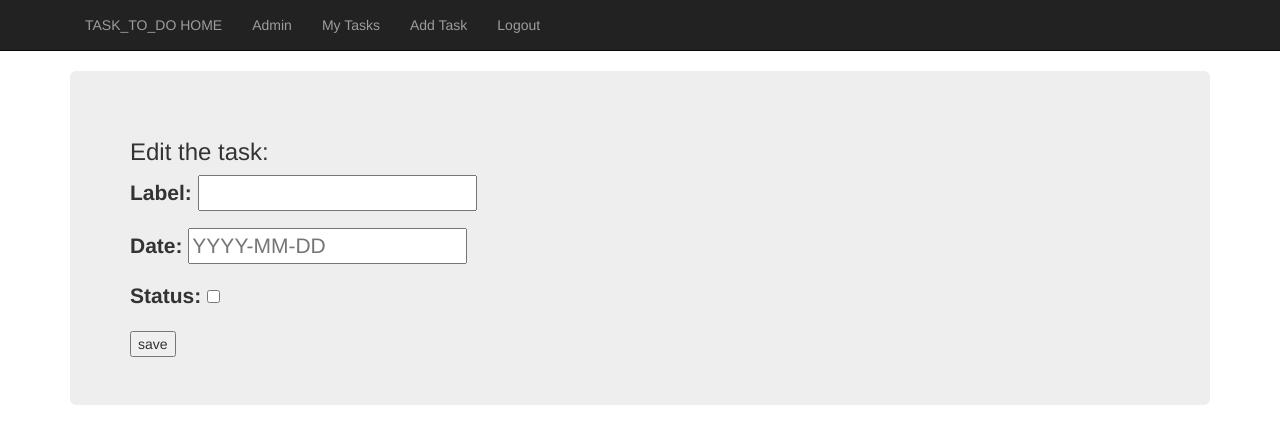
After one commit to Dharmesh78/Task-Management-Web-App-using-Django, a Django app: page /taskApp/editTask/1 in a window 1280 px wide. The commit adds this page. Shown: the top 444 px of the page. Run offline with Django 3.2, Linux system fonts and the light colour scheme; a user stored in the database is signed in; data comes from the database, SQL or seed files in the repository; both versions use the stored data as it was after the commit; some libraries are stand-ins or nearby versions.

Commit message:
Fift commmit

```diff
--- a/taskApp/urls.py
+++ b/taskApp/urls.py
@@ -9,4 +9,5 @@ urlpatterns=[
     path('addTaskHandle/',views.add_task,name='addTask'),
     path('myTasks/',views.my_task,name='myTask'),
     path('toggle/', views.toggle,name='toggle'),
+    path('editTask/<task_id>',views.edit,name='edit'),
 ]
--- a/taskApp/views.py
+++ b/taskApp/views.py
@@ -25,6 +25,27 @@ def toggle(request):
         t.status = True
         t.save()
     return render(request,'taskApp/task.html',{'task_obj':task_obj,'msg':msg})
+
+
+@login_required
+def edit(request,task_id):
+    item = UserTask.objects.get(pk=task_id)
+    edited=False
+    if request.method=="POST":
+        task_form=UserTaskForm(data=request.POST,instance=item)
+        if task_form.is_valid():
+            edited=True
+            task_form.save()
+            print("SUCCESS")#messages.success(request, ('Item Has Been Edited!'))
+            task_obj=UserTask.objects.filter(author=request.user)
+            return render(request,'taskApp/task.html',{'task_obj':task_obj,'edited':edited})
+        else:
+            print(task_form.errors)
+    else:
+        task_form=UserTaskForm()
+
+    return render(request,'taskApp/edit.html',{'task_form':task_form})
+
 
 @login_required
 def add_task(request):
--- /dev/null
+++ b/templates/taskApp/edit.html
@@ -0,0 +1,15 @@
+{% extends "taskApp/base.html" %}
+{% load static %}
+{% block body_block %}
+<div class="jumbotron">
+    <h3>Edit the task:</h3>
+
+    <form  enctype="multipart/form-data"  method="post">
+      {% csrf_token %}
+      {{ task_form.as_p }}
+      <input type="submit" name="" value="save">
+    </form>
+
+
+</div>
+{% endblock %}
```
Also changed, not shown: templates/taskApp/task.html (+7 -1 lines), db.sqlite3.
